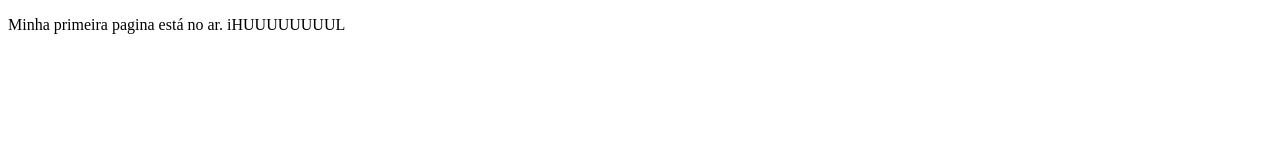
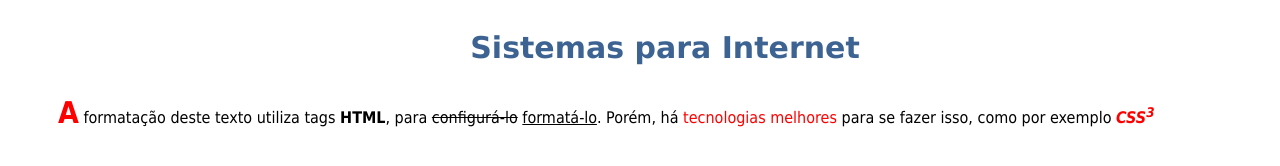
Before and after one commit to clauvessouza/projeto_web_estatico, a plain HTML site: page lista 04/index.html in a window 1280 px wide. Drawn offline with Linux system fonts and the light colour scheme.

Commit message:
Trabalho da lista 04
Como a pasta ficou duplicada, utilizei para colocar o trabalho

```diff
--- a/lista 04/index.html
+++ b/lista 04/index.html
@@ -2,9 +2,21 @@
 <html lang="pt-br">
 <head>
     <meta charset="UTF-8">
-    <title>Document</title>
-</head>
+    <meta name="keywords" content="formatação,html,tag,">
+    <meta name="author" content=" Claudio Alves de Souza">
+    <meta name="description" content="Esta pagina divulga aplicação de tags html e o uso de css.">
+    <title> Claudio Alves de Souza </title>
+    <style>
+
+        p {
+            margin-top: 30px;
+            margin-left: 50px;
+        }
+    </style>
+    </head>
 <body>
-    <p>Minha primeira pagina está no ar. iHUUUUUUUUL </p>
-    </body>
+<p style="color:rgb(60,99,146);font-family: Verdana;text-align: center;font-size: 30px;"><b>Sistemas para Internet</b></p>
+<p Style="font-family:Tahoma";> <b><span style="color:red;font-size: 30px">A</spanstyle></b> formatação deste texto utiliza tags <strong>HTML</strong>, para <del>configurá-lo</del> <u>formatá-lo</u>. Porém, há <span style="color:red">tecnologias melhores</span> para se fazer isso, como por exemplo <b><i><span style="color:red;">CSS<sup>3</sup></span style></i></b></p>
+
+</body>
 </html>
```
